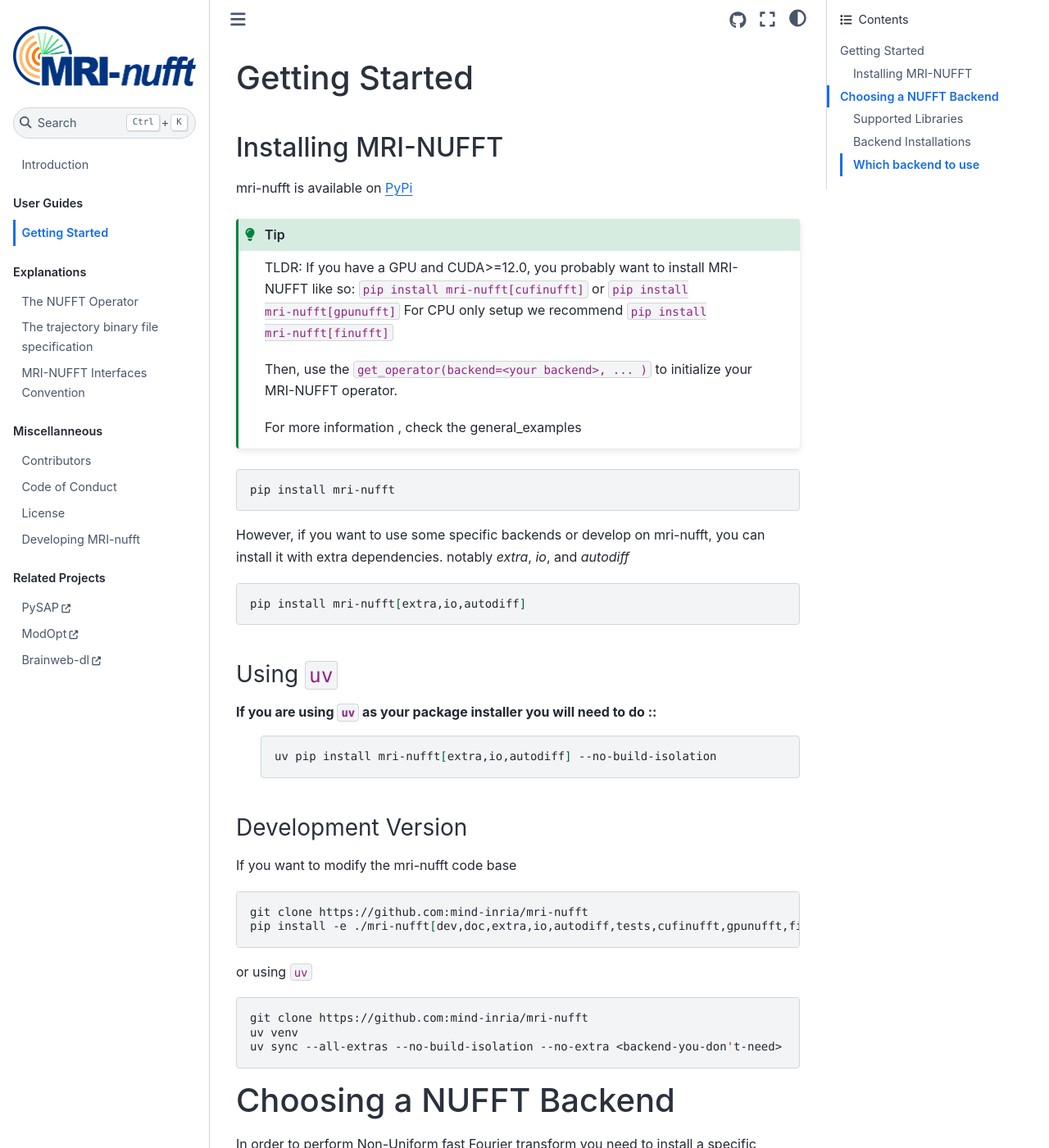
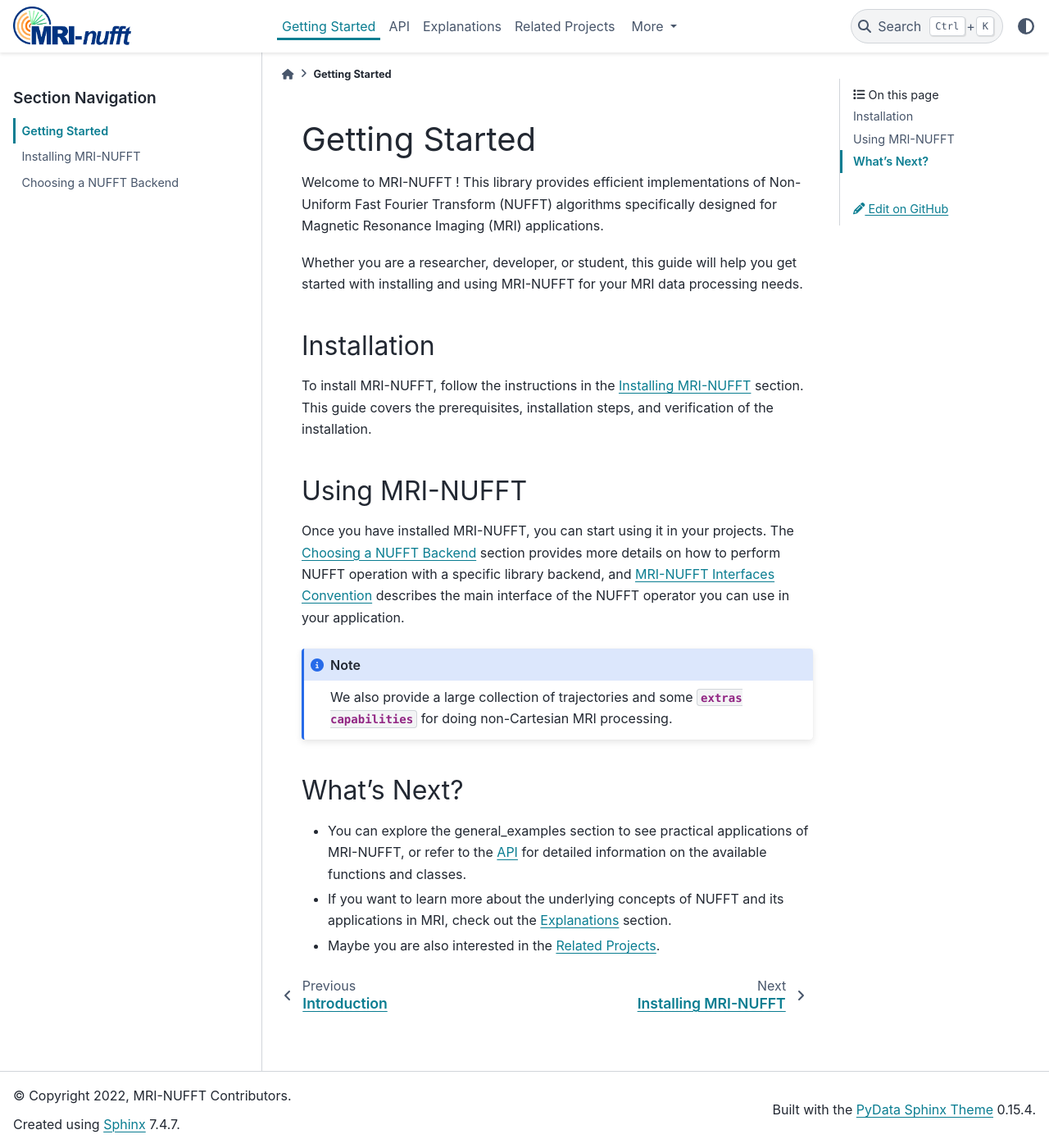
Before and after one commit to mind-inria/mri-nufft, a Sphinx documentation site: the page built from docs/getting_started.rst, in a window 1280 px wide and 1400 px high. Shown: the whole window at 82% size. Built offline with Sphinx 7.4.7 and the PyData theme 0.15.4, drawn with Linux system fonts in a browser that asks for light colours; pages that are not in the unit, such as notebooks, are missing from menus; some of the changed text lies outside the part shown.

Commit message:
feat(docs): move to pydata theme.

```diff
--- a/docs/api.rst
+++ b/docs/api.rst
@@ -1,3 +1,6 @@
+API
+===
+
 .. autosummary::
    :toctree: generated/_autosummary
    :recursive:
--- /dev/null
+++ b/docs/backend.rst
@@ -0,0 +1,108 @@
+Choosing a NUFFT Backend
+========================
+
+In order to perform Non-Uniform fast Fourier transform for MRI you need to install a computation library backend.
+
+
+Supported Libraries
+-------------------
+
+These libraries need to be installed separately from this package.
+
+.. Don't touch the spacing ! ..
+
+==================== ============ =================== ===============  =================
+Backend              Hardward     Batch computation   Precision        Array Interface
+==================== ============ =================== ===============  =================
+cufinufft_           GPU (CUDA)   ✔                   single           cupy/torch/numpy
+finufft_             CPU          ✔                   single/double    numpy/torch
+gpunufft_            GPU          ✔                   single/double    numpy/torch/cupy
+tensorflow-nufft_    GPU (CUDA)   ✘                   single           tensorflow
+pynufft-cpu_         CPU          ✘                   single/double    numpy
+pynfft_              CPU          ✘                   single/double    numpy
+bart_                CPU/GPU      ✔                   single           numpy
+sigpy_               CPU          ✔                   single           numpy
+stacked (*)          CPU/GPU      ✔                   single/double    numpy
+==================== ============ =================== ===============  =================
+
+
+.. _cufinufft: https://github.com/flatironinstitute/finufft
+.. _finufft: https://github.com/flatironinstitute/finufft
+.. _tensorflow-nufft: https://github.com/flatironinstitute/pynufft
+.. _gpunufft: https://github.com/chaithyagr/gpuNUFFT
+.. _pynufft-cpu: https://github.com/jyhmiinlin/pynufft
+.. _pynfft: https://github.com/pynfft/pynfft
+.. _bart: https://github.com/mrirecon/bart
+.. _sigpy: https://github.com/sigpy/sigpy
+
+- (*) stacked-nufft allows one to use any supported backend to perform a stack of 2D NUFFT and adds a z-axis FFT (using scipy or cupy)
+
+
+**The NUFFT operation is often not enough to provide decent image quality by itself (even with density compensation)**.
+For improved image quality, use a Compressed Sensing recon. For doing so, you can check the pysap-mri_ for MRI dedicated solutions and deepinv_ for Deep Learning based solutions.
+
+.. _pysap-mri: https://github.com/CEA-COSMIC/pysap-mri/
+.. _Modopt: https://github.com/CEA-COSMIC/ModOpt/
+.. _deepinv: https:/github.com/deepinv/deepinv/
+
+Backend Installations
+---------------------
+
+To benefit the most from certain backends we recommend to use the following instructions
+
+finufft / cufinufft
+~~~~~~~~~~~~~~~~~~~
+
+Those are developed by the `flatiron-institute <https://github.com/flatironinstitute/finufft>`_ and are installable with `pip install finufft` and `pip install cufinufft`.
+
+.. warning::
+
+    for cufinufft, a working installation of CUDA and cupy is required.
+
+gpuNUFFT
+~~~~~~~~
+
+an active gpuNUFFT fork is maintained by `chaithyagr <https://github.com/chaithyagr/gpunufft/>`_.
+
+
+To install it use `pip install gpuNUFFT` or for local development, use the following:
+
+.. code-block:: sh
+
+    git clone https://github.com/chaythiagr/gpuNUFFT
+    cd gpuNUFFT
+    python setup.py install
+
+.. warning::
+
+   If you are using ``uv`` as your package installer you will need to do ::
+
+    .. code-block:: sh
+
+         uv pip install wheel pip pybind11
+         uv pip install mri-nufft[gpunufft] --no-build-isolation
+
+BART
+~~~~
+
+BART has to be installed separately and `bart` command needs to be runnable from your `PATH`.
+See `installation instructions <https://mrirecon.github.io/bart/installation.html>`_
+
+
+PyNFFT
+~~~~~~
+
+PyNFFT requires Cython<3.0.0 to work.  and can be installed using
+
+.. code-block:: sh
+
+    pip install cython<3.0.0 pynfft2
+
+Which backend to use
+--------------------
+
+We provided an extensive benchmark on computation and memory usage on https://github.com/mind-inria/mri-nufft-benchmark/
+
+.. tip::
+
+   Overall, we recommend to use ``finufft`` for CPU, and ``cufinufft`` or ``gpunufft`` when CUDA GPU are available.
--- a/docs/conf.py
+++ b/docs/conf.py
@@ -121,7 +121,7 @@ intersphinx_mapping = {
 # a list of builtin themes.
 #
 
-html_theme = "sphinx_book_theme"
+html_theme = "pydata_sphinx_theme"
 
 # Add any paths that contain custom static files (such as style sheets) here,
 # relative to this directory. They are copied after the builtin static files,
@@ -133,12 +133,8 @@ html_css_files = [
 ]
 
 html_theme_options = {
-    "repository_url": GITHUB_REPO,
-    "use_repository_button": True,
-    "use_issues_button": True,
     "use_edit_page_button": True,
-    "use_download_button": False,
-    "home_page_in_toc": True,
+    "header_links_before_dropdown": 4,
 }
 
 html_logo = "_static/logos/mri-nufft.png"
--- a/docs/mrinufft_convention.rst
+++ b/docs/explanations/mrinufft_convention.rst
@@ -44,7 +44,7 @@ Moreover, the two following methods should be implemented for each backend
 * ``op(image)`` : Forward Operation (image to k-space)
 * ``adj_op(kspace)`` Adjoint Operation (k-space to image)
 
-After initialization, defaults for the  following methods are available, as well as a range of QoL properties (``uses_sense``, ``uses_density``, ``ndim``, etc.).
+After initialization, defaults for the  following methods are available, as well as a range of usefull properties (``uses_sense``, ``uses_density``, ``ndim``, etc.).
 
 * ``data_consistency(image, obs_data)``: perform the data consistency step  :math:`\cal{F}^*(\cal{F} x - y)`
 * ``get_lipschitz_cst(max_iter)``: Estimate the spectral radius of the auto adjoint operator :math:`\cal{F}^*\cal{F}`
--- a/docs/nufft.rst
+++ b/docs/explanations/nufft.rst
@@ -235,6 +235,17 @@ the projection operator :math:`\boldsymbol{\Phi}` commutes with the Fourier tran
 
 that is, computation now involves :math:`K \ll T` Fourier Transform operations, each with the same sampling trajectory, which can be computed by levaraging efficient NUFFT implementations for conventional static MRI.
 
+
+
+Stacked NUFFT
+~~~~~~~~~~~~~
+
+If the k-space trajectory consists of a stacked of equally (or a subsampling of) spaced 2D planes of the 3D k-space, the NUFFT operator can be optimized by performing A 2D NUFFT on each plane, followed by a 1D FFT along the third dimension, resulting in a 2.5D NUFFT operator, lowering the computational cost and memory footprint.
+
+.. note::
+
+   You can use the stacked nufft operator by using a ``stacked-*`` backend, and provide a 3D stacked trajectory. See :py:mod:`mrinufft.operators.stacked` for more details.
+
 .. _nufft-algo:
 
 The Non Uniform Fast Fourier Transform in practice
--- a/docs/getting_started.rst
+++ b/docs/getting_started.rst
@@ -1,178 +1,44 @@
+===============
 Getting Started
 ===============
 
-Installing MRI-NUFFT
---------------------
 
-mri-nufft is available on `PyPi <https://pypi.org/project/mri-nufft/>`_
+.. toctree::
+   :maxdepth: 2
+   :hidden:
+   :titlesonly:
 
-
-.. tip::
-
-   TLDR: If you have a GPU and CUDA>=12.0, you probably want to install MRI-NUFFT like so:
-   ``pip install mri-nufft[cufinufft]`` or ``pip install mri-nufft[gpunufft]``
-   For CPU only setup we recommend ``pip install mri-nufft[finufft]``
-
-   Then, use the ``get_operator(backend=<your backend>, ... )`` to initialize your MRI-NUFFT operator.
-
-   For more information , check the :ref:`general_examples`
-
-
-.. code-block:: sh
-
-    pip install mri-nufft
-
-
-However, if you want to use some specific backends or develop on mri-nufft, you can install it with extra dependencies. notably `extra`, `io`,  and `autodiff`
-
-.. code-block:: sh
-
-    pip install mri-nufft[extra,io,autodiff]
-
-
-Using ``uv``
-~~~~~~~~~~~~
-If you are using ``uv`` as your package installer you will need to do ::
-    .. code-block:: sh
-
-         uv pip install mri-nufft[extra,io,autodiff] --no-build-isolation
-
-
-Development Version
-~~~~~~~~~~~~~~~~~~~
-
-If you want to modify the mri-nufft code base
-
-.. code-block:: sh
-
-    git clone https://github.com:mind-inria/mri-nufft
-    pip install -e ./mri-nufft[dev,doc,extra,io,autodiff,tests,cufinufft,gpunufft,finufft]
-
-or using ``uv``
-
-.. code-block:: sh
-
-    git clone https://github.com:mind-inria/mri-nufft
-    uv venv
-    uv sync --all-extras --no-build-isolation --no-extra <backend-you-don't-need>
+   self
+   install
+   backend
 
 
 
-Choosing a NUFFT Backend
-========================
+Welcome to MRI-NUFFT ! This library provides efficient implementations of Non-Uniform Fast Fourier Transform (NUFFT) algorithms specifically designed for Magnetic Resonance Imaging (MRI) applications.
 
-In order to perform Non-Uniform fast Fourier transform you need to install a specific :ref:``NUFFT` computation library backend.
+Whether you are a researcher, developer, or student, this guide will help you get started with installing and using MRI-NUFFT for your MRI data processing needs.
 
-.. tip::
+Installation
+------------
 
-   TLDR: If you have a GPU and CUDA>=12.0, you probably want to install MRI-NUFFT like so:
-   ``pip install mri-nufft[cufinufft]`` or ``pip install mri-nufft[gpunufft]``
-   For CPU only setup we recommend ``pip install mri-nufft[finufft]``
+To install MRI-NUFFT, follow the instructions in the :doc:`install` section. This guide covers the prerequisites, installation steps, and verification of the installation.
 
-   Then, use the ``get_operator(backend=<your backend>, ... )`` to initialize your MRI-NUFFT operator.
+Using MRI-NUFFT
+-----------------
 
-   For more information , check the :ref:`general_examples`
+Once you have installed MRI-NUFFT, you can start using it in your projects. The :doc:`backend` section provides more details on how to perform NUFFT operation with a specific library backend, and :ref:`mri-nufft-interface` describes the main interface of the NUFFT operator you can use in your application.
+
+.. note::
+
+   We also provide a large collection of :ref:`trajectories <trajectories_examples>` and some :py:mod:`extras capabilities <mrinufft.extras>` for doing non-Cartesian MRI processing.
 
 
-Supported Libraries
--------------------
 
-These libraries need to be installed separately from this package.
+What's Next?
+------------
 
-.. Don't touch the spacing ! ..
+- You can explore the :ref:`general_examples` section to see practical applications of MRI-NUFFT, or refer to the :doc:`api` for detailed information on the available functions and classes.
 
-==================== ============ =================== ===============  =================
-Backend              Hardward     Batch computation   Precision        Array Interface
-==================== ============ =================== ===============  =================
-cufinufft_           GPU (CUDA)   ✔                   single           cupy/torch/numpy
-finufft_             CPU          ✔                   single/double    numpy/torch
-gpunufft_            GPU          ✔                   single/double    numpy/torch/cupy
-tensorflow-nufft_    GPU (CUDA)   ✘                   single           tensorflow
-pynufft-cpu_         CPU          ✘                   single/double    numpy
-pynfft_              CPU          ✘                   single/double    numpy
-bart_                CPU/GPU      ✔                   single           numpy
-sigpy_               CPU          ✔                   single           numpy
-stacked (*)          CPU/GPU      ✔                   single/double    numpy
-==================== ============ =================== ===============  =================
+- If you want to learn more about the underlying concepts of NUFFT and its applications in MRI, check out the :doc:`explanations/index` section.
 
-
-.. _cufinufft: https://github.com/flatironinstitute/finufft
-.. _finufft: https://github.com/flatironinstitute/finufft
-.. _tensorflow-nufft: https://github.com/flatironinstitute/pynufft
-.. _gpunufft: https://github.com/chaithyagr/gpuNUFFT
-.. _pynufft-cpu: https://github.com/jyhmiinlin/pynufft
-.. _pynfft: https://github.com/pynfft/pynfft
-.. _bart: https://github.com/mrirecon/bart
-.. _sigpy: https://github.com/sigpy/sigpy
-
-- (*) stacked-nufft allows one to use any supported backend to perform a stack of 2D NUFFT and adds a z-axis FFT (using scipy or cupy)
-
-
-**The NUFFT operation is often not enough to provide decent image quality by itself (even with density compensation)**.
-For improved image quality, use a Compressed Sensing recon. For doing so, you can check the pysap-mri_ for MRI dedicated solutions and deepinv_ for Deep Learning based solutions.
-
-.. _pysap-mri: https://github.com/CEA-COSMIC/pysap-mri/
-.. _Modopt: https://github.com/CEA-COSMIC/ModOpt/
-.. _deepinv: https:/github.com/deepinv/deepinv/
-
-Backend Installations
----------------------
-
-To benefit the most from certain backends we recommend to use the following instructions
-
-finufft / cufinufft
-~~~~~~~~~~~~~~~~~~~
-
-Those are developed by the `flatiron-institute <https://github.com/flatironinstitute/finufft>`_ and are installable with `pip install finufft` and `pip install cufinufft`.
-
-.. warning::
-
-    for cufinufft, a working installation of CUDA and cupy is required.
-
-gpuNUFFT
-~~~~~~~~
-
-an active gpuNUFFT fork is maintained by `chaithyagr <https://github.com/chaithyagr/gpunufft/>`_.
-
-
-To install it use `pip install gpuNUFFT` or for local development, use the following:
-
-.. code-block:: sh
-
-    git clone https://github.com/chaythiagr/gpuNUFFT
-    cd gpuNUFFT
-    python setup.py install
-
-.. warning::
-
-   If you are using ``uv`` as your package installer you will need to do ::
-
-    .. code-block:: sh
-
-         uv pip install wheel pip pybind11
-         uv pip install mri-nufft[gpunufft] --no-build-isolation
-
-BART
-~~~~
-
-BART has to be installed separately and `bart` command needs to be runnable from your `PATH`.
-See `installation instructions <https://mrirecon.github.io/bart/installation.html>`_
-
-
-PyNFFT
-~~~~~~
-
-PyNFFT requires Cython<3.0.0 to work.  and can be installed using
-
-.. code-block:: sh
-
-    pip install cython<3.0.0 pynfft2
-
-Which backend to use
---------------------
-
-We provided an extensive benchmark on computation and memory usage on https://github.com/mind-inria/mri-nufft-benchmark/
-
-.. tip::
-
-   Overall, we recommend to use ``finufft`` for CPU, and ``cufinufft`` or ``gpunufft`` when CUDA GPU are available.
+- Maybe you are also interested in the  :doc:`misc/related`.
--- /dev/null
+++ b/docs/install.rst
@@ -0,0 +1,57 @@
+Installing MRI-NUFFT
+====================
+
+mri-nufft is available on `PyPi <https://pypi.org/project/mri-nufft/>`_
+
+
+.. tip::
+
+   TLDR: If you have a GPU and CUDA>=12.0, you probably want to install MRI-NUFFT with one of the two options:
+
+   - ``pip install mri-nufft[cufinufft]`` generally faster, but memory hungry
+   - ``pip install mri-nufft[gpunufft]`` memory efficient, and still fast.
+   - ``pip install mri-nufft[finufft]`` for non-cuda setup (CPU only) setup.
+
+   Then, use the ``get_operator(backend=<your backend>, ... )`` to initialize your MRI-NUFFT operator.
+
+   For more information , check the :ref:`general_examples`
+
+
+.. code-block:: sh
+
+    pip install mri-nufft
+
+
+However, if you want to use some specific backends or develop on mri-nufft, you can install it with extra dependencies. notably `extra`, `io`,  and `autodiff`
+
+.. code-block:: sh
+
+    pip install mri-nufft[extra,io,autodiff]
+
+
+Using ``uv``
+~~~~~~~~~~~~
+If you are using ``uv`` as your package installer you will need to do
+
+.. code-block:: sh
+
+        uv pip install mri-nufft[extra,io,autodiff] --no-build-isolation
+
+
+Development Version
+~~~~~~~~~~~~~~~~~~~
+
+If you want to modify the mri-nufft code base
+
+.. code-block:: sh
+
+    git clone https://github.com:mind-inria/mri-nufft
+    pip install -e ./mri-nufft[dev,doc,extra,io,autodiff,tests,cufinufft,gpunufft,finufft]
+
+or using ``uv``
+
+.. code-block:: sh
+
+    git clone https://github.com:mind-inria/mri-nufft
+    uv venv
+    uv sync --all-extras --no-build-isolation --no-extra <backend-you-don't-need>
```
Also changed, not shown: other parts of docs/explanations/nufft.rst (+1 -1 lines), docs/explanations/index.rst (added, +10 -0 lines), docs/index.rst (+6 -28 lines), docs/explanations/trajectory_gradspec.rst (renamed from docs/trajectory_gradspec.rst).
